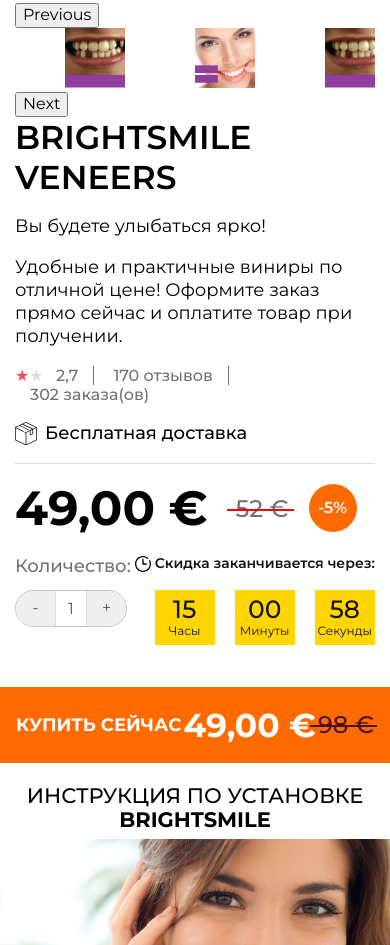
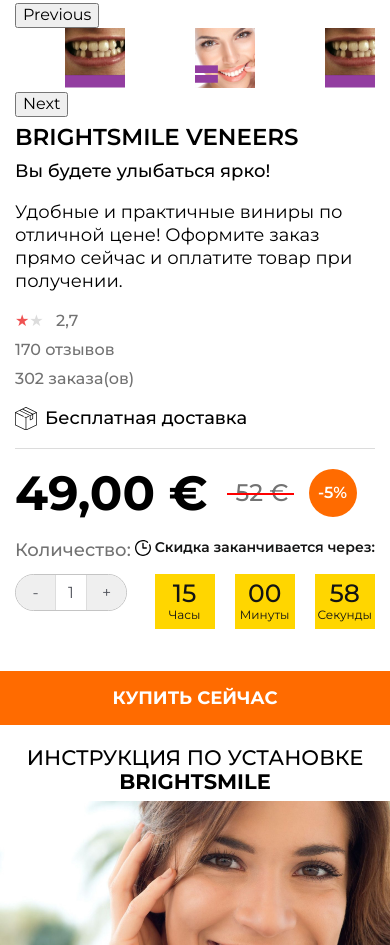
Before and after one commit to vladian95/BrightSmile-, a website: page app/index.html in a window 390 px wide. Shown: the part 506-1451 px from the top of the page. Drawn offline with nearby package versions, Linux system fonts and the light colour scheme; files that its build step writes are made by us from their sources.

Commit message:
adaptive

```diff
--- a/app/index.html
+++ b/app/index.html
@@ -70,7 +70,7 @@
                     <div class="about-product__boxTop">
                         <h1 class="boxTop__title">BrightSmile Veneers</h1>
                         <p class="boxTop__title-text">Вы будете улыбаться ярко!</p>
-                        <p class="boxTop__title-text">Удобные и практичные виниры по отличной цене!
+                        <p class="boxTop__text">Удобные и практичные виниры по отличной цене!
                             Оформите заказ прямо сейчас и оплатите товар при получении.
                         </p>
                         <ul class="rate__wrapper">
--- a/app/scss/_media.scss
+++ b/app/scss/_media.scss
@@ -306,6 +306,26 @@
             }
         }
     }
+    .about-product__boxTop{
+        .boxTop__title{
+            font-size: 23px;
+        }
+        .boxTop__title-text{
+            margin: 3px 0px 8px;
+        }
+    }
+}
+@media (max-width: 437px){
+    .container__btn{
+        .adaptive-btn__wrapper{
+            .main-btn__adaptive{
+                .adaptive-actual__price,
+                .adaptive-old__price{
+                    display: none;
+                }
+            }
+        }
+    }
 }
 @media (max-width: 404px){
     body{
@@ -328,4 +348,22 @@
             }
         }
     }
+    .about-product__boxTop{
+        .rate__wrapper{
+            li{
+                display: block;
+                padding: 0;
+                margin-bottom: 10px;
+                border: none;
+            }
+        }
+        .boxBottom__price-adaptive{
+            flex-wrap: wrap;
+        }
+    }
+    .boxBottom__date{
+        .adaptive-timer__inner{
+            margin: 10px 0px 10px;
+        }
+    }
 }
--- a/app/scss/style.scss
+++ b/app/scss/style.scss
@@ -95,6 +95,11 @@
     font-weight: 500;
 }
 .boxTop__title-text {
+    font-size: 18px;
+    line-height: 23px;
+    font-weight: 500;
+}
+.boxTop__text{
     font-size: 18px;
     line-height: 23px;
     font-weight: 400;
```
